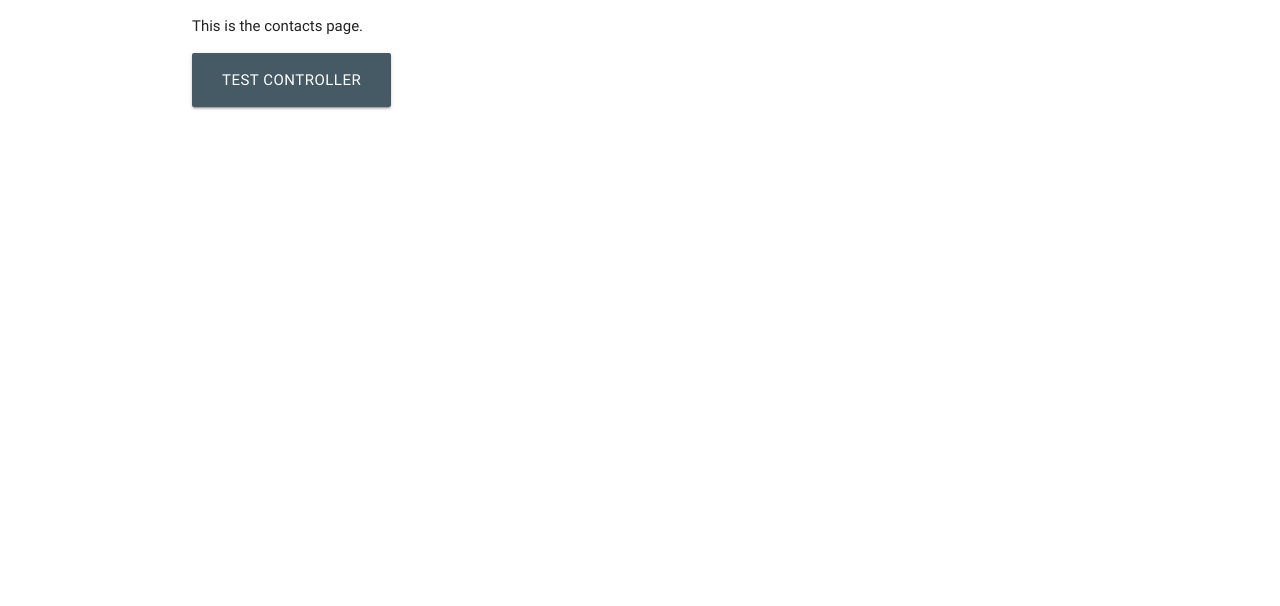
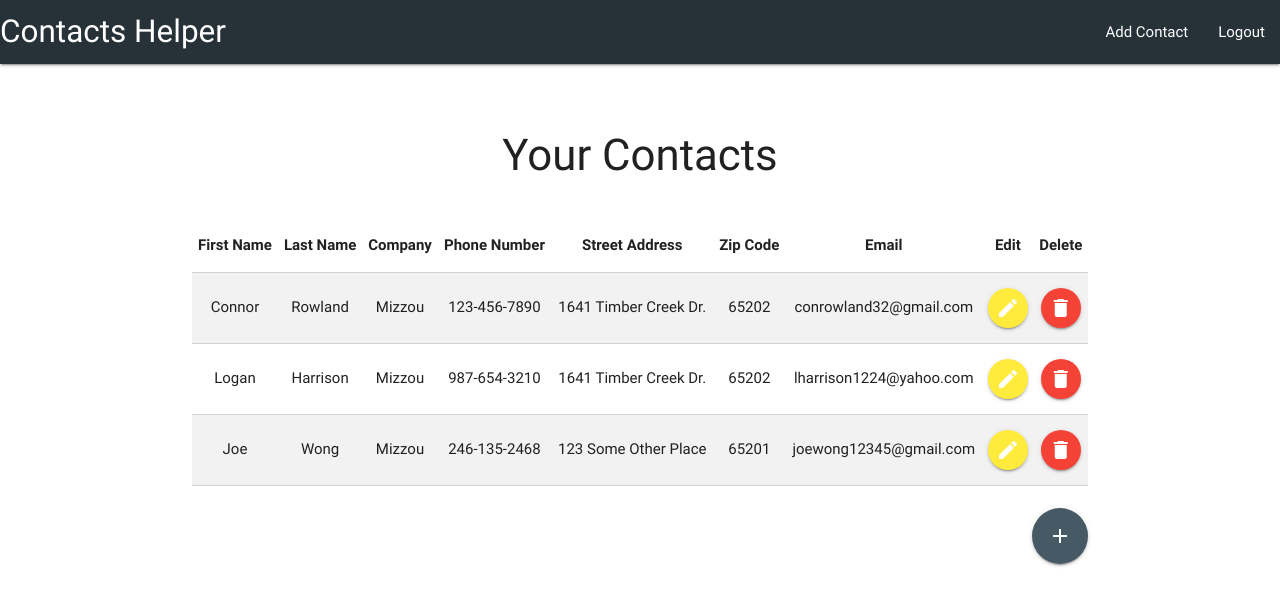
Before and after one commit to JoeWongSolutions/DatabaseFinal, a website: page public/contacts.html in a window 1280 px wide. Drawn offline with nearby package versions, Linux system fonts and the light colour scheme; no server answers.

Commit message:
Create contacts page UI

```diff
--- a/public/contacts.html
+++ b/public/contacts.html
@@ -13,13 +13,98 @@
 </head>
 
 <body>
+
+	<nav>
+		<div class="nav-wrapper blue-grey darken-4">
+			<a class="brand-logo">Contacts Helper</a>
+			<ul id="nav-mobile" class="right hide-on-med-and-down">
+				<li><a onclick="addContact()">Add Contact</a></li>
+				<li><a onclick="logout()">Logout</a></li>
+			</ul>
+		</div>
+	</nav>
+
+	<div class="col s12 center-align">
+		<br><br>
+		<h3>Your Contacts</h3>
+		<br>
+	</div>
+
 	<div class="container">
 
-		<p>This is the contacts page.</p>
-		<div class="col s12">
-			<a class="waves-effect waves-light btn-large center-align blue-grey darken-2" onclick="testController()">Test Controller</a>
+		<table class="bordered striped centered white">
+			<thead>
+				<tr>
+					<th>First Name</th>
+					<th>Last Name</th>
+					<th>Company</th>
+					<th>Phone Number</th>
+					<th>Street Address</th>
+					<th>Zip Code</th>
+					<th>Email</th>
+					<th>Edit</th>
+					<th>Delete</th>
+				</tr>
+			</thead>
+
+			<tbody class="hide" id="noContacts">
+				<tr>
+					<td colspan="9">Let's add some contacts!</td>
+				</tr>
+			</tbody>
+
+			<tbody class="" id="hasContacts">
+				<tr>
+					<td>Connor</td>
+					<td>Rowland</td>
+					<td>Mizzou</td>
+					<td>123-456-7890</td>
+					<td>1641 Timber Creek Dr.</td>
+					<td>65202</td>
+					<td>conrowland32@gmail.com</td>
+					<td><a class="btn-floating waves-effect waves-light yellow editButton"><i class="material-icons">edit</i></a></td>
+					<td><a class="btn-floating waves-effect waves-light red deleteButton"><i class="material-icons">delete</i></a></td>
+				</tr>
+				<tr>
+					<td>Logan</td>
+					<td>Harrison</td>
+					<td>Mizzou</td>
+					<td>987-654-3210</td>
+					<td>1641 Timber Creek Dr.</td>
+					<td>65202</td>
+					<td>lharrison1224@yahoo.com</td>
+					<td><a class="btn-floating waves-effect waves-light yellow editButton"><i class="material-icons">edit</i></a></td>
+					<td><a class="btn-floating waves-effect waves-light red deleteButton"><i class="material-icons">delete</i></a></td>
+				</tr>
+				<tr>
+					<td>Joe</td>
+					<td>Wong</td>
+					<td>Mizzou</td>
+					<td>246-135-2468</td>
+					<td>123 Some Other Place</td>
+					<td>65201</td>
+					<td>joewong12345@gmail.com</td>
+					<td><a class="btn-floating waves-effect waves-light yellow editButton"><i class="material-icons">edit</i></a></td>
+					<td><a class="btn-floating waves-effect waves-light red deleteButton"><i class="material-icons">delete</i></a></td>
+				</tr>
+			</tbody>
+		</table>
+
+		<br>
+		<div class="right-align">
+			<a class="right-align btn-floating btn-large waves-effect waves-light blue-grey darken-2" onclick="addContact()"><i class="material-icons">add</i></a>
 		</div>
+	</div>
 
+	<div id="confirmDeleteModal" class="modal">
+		<div class="modal-content">
+			<h4>Are you sure?</h4>
+			<p>Are you sure you want to permanently delete this contact? This can not be undone.</p>
+		</div>
+		<div class="modal-footer">
+			<a class="modal-close waves-effect waves-light btn blue-grey">Cancel</a>
+			<a class="modal-close waves-effect waves-light btn red" onclick="deleteContact()">Delete</a>
+		</div>
 	</div>
 
 
@@ -28,7 +113,7 @@
 	<!--Import jQuery before materialize.js-->
 	<script type="text/javascript" src="https://code.jquery.com/jquery-3.2.1.min.js"></script>
 	<script type="text/javascript" src="js/materialize.min.js"></script>
-	<script type="text/javascript" src="js/contactsController.js"></script>
+	<script type="text/javascript" src="js/indexController.js"></script>
 </body>
 
 </html>
--- a/public/js/contactsController.js
+++ /dev/null
@@ -1,14 +0,0 @@
-{
-
-	$(document).ready(function () {
-		$('.modal').modal({
-			dismissible: false,
-			opacity: 0.8
-		});
-	});
-
-	var testController = function() {
-		console.log("You have reached the contacts controller.");
-	};
-
-}
--- a/public/js/indexController.js
+++ b/public/js/indexController.js
@@ -1,13 +1,19 @@
 {
+
+	var deleteTemp;
 
 	$(document).ready(function () {
 		$('.parallax').parallax();
-	});
-
-	$(document).ready(function () {
 		$('.modal').modal({
 			dismissible: false,
 			opacity: 0.8
+		});
+		$('.editButton').on('click', function() {
+			//TODO - edit function
+		});
+		$('.deleteButton').on('click', function() {
+			deleteTemp = $(this).closest('tr');
+			$('#confirmDeleteModal').modal('open');
 		});
 	});
 
@@ -16,4 +22,32 @@
 		window.location = currentLocation + "contacts.html";
 	};
 
+	var deleteContact = function(data) {
+		console.log(data);
+	};
+
+	var deleteContact = function() {
+		//TODO - remove contact from DB
+		deleteTemp.remove();
+	};
+
+	var testDBPull = function() {
+		console.log("Attempting to pull data from DB");
+		document.cookie = "id=1";
+
+		$.ajax({
+			type: "GET",
+			url: "http://ec2-52-72-121-61.compute-1.amazonaws.com:3000",
+			xhrFields: {
+				withCredentials: true
+			},
+			crossDomain: true,
+			success: function(data) {
+				console.log("Success! The data is: " + data);
+			}
+		});
+	};
+
+	testDBPull();
+
 }
```
Also changed, not shown: public/index.html (+6 -0 lines).
